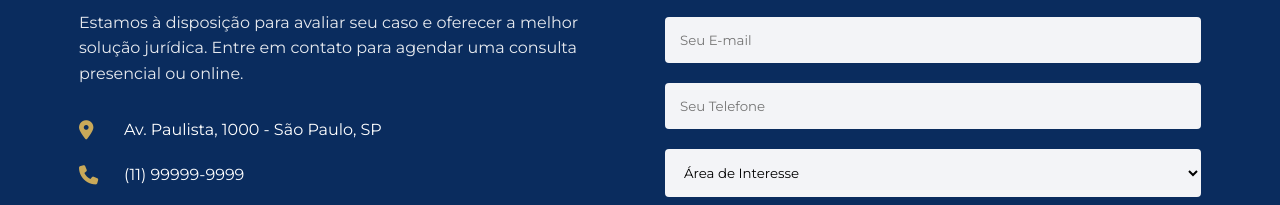
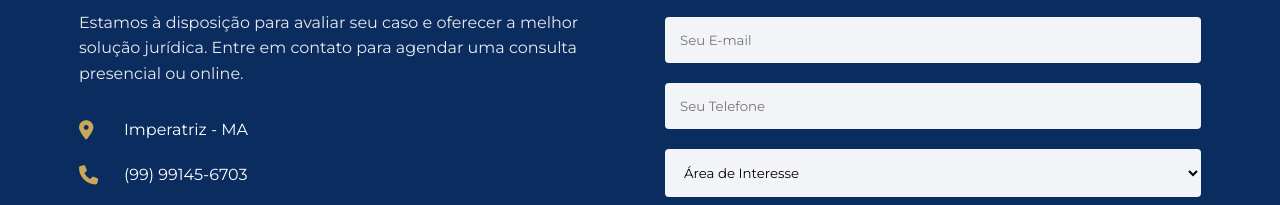
Before and after one commit to rayandantas13-lang/testeadv, a plain HTML site: page index.html in a window 1280 px wide. Shown: the part 3954-4159 px from the top of the page. Drawn offline with nearby package versions, Linux system fonts and the light colour scheme.

```diff
--- a/index.html
+++ b/index.html
@@ -913,11 +913,11 @@
                     <div class="contact-details">
                         <div class="contact-detail">
                             <i class="fas fa-map-marker-alt"></i>
-                            <span>Av. Paulista, 1000 - São Paulo, SP</span>
+                            <span>Imperatriz - MA</span>
                         </div>
                         <div class="contact-detail">
                             <i class="fas fa-phone"></i>
-                            <span>(11) 99999-9999</span>
+                            <span>(99) 99145-6703</span>
                         </div>
                         <div class="contact-detail">
                             <i class="fas fa-envelope"></i>
@@ -961,7 +961,7 @@
                     <p>Escritório de advocacia especializado em direito empresarial, com mais de 20 anos de experiência e compromisso com a excelência jurídica.</p>
                     <div class="social-links">
                         <a href="#"><i class="fab fa-linkedin-in"></i></a>
-                        <a href="#"><i class="fab fa-instagram"></i></a>
+                        <a href="https://www.instagram.com/santanaedantasadvocacia?igsh=d2wya3UxYnd2NDA3"><i class="fab fa-instagram"></i></a>
                         <a href="#"><i class="fab fa-facebook-f"></i></a>
                         <a href="#"><i class="fab fa-twitter"></i></a>
                     </div>
```
